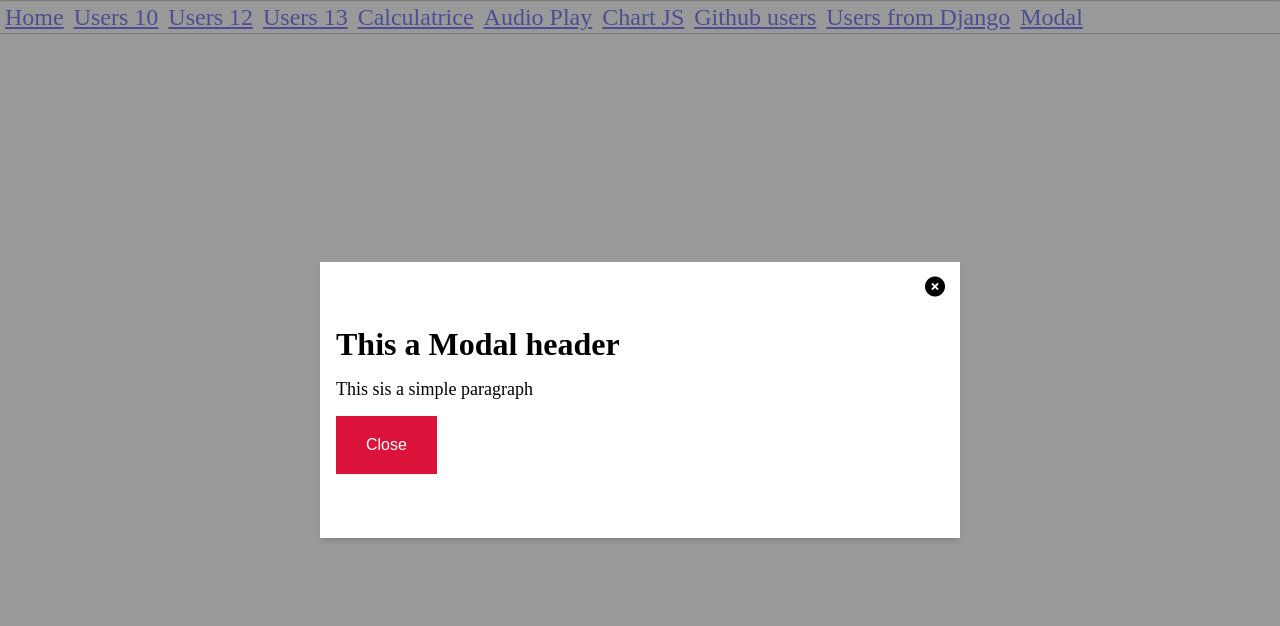
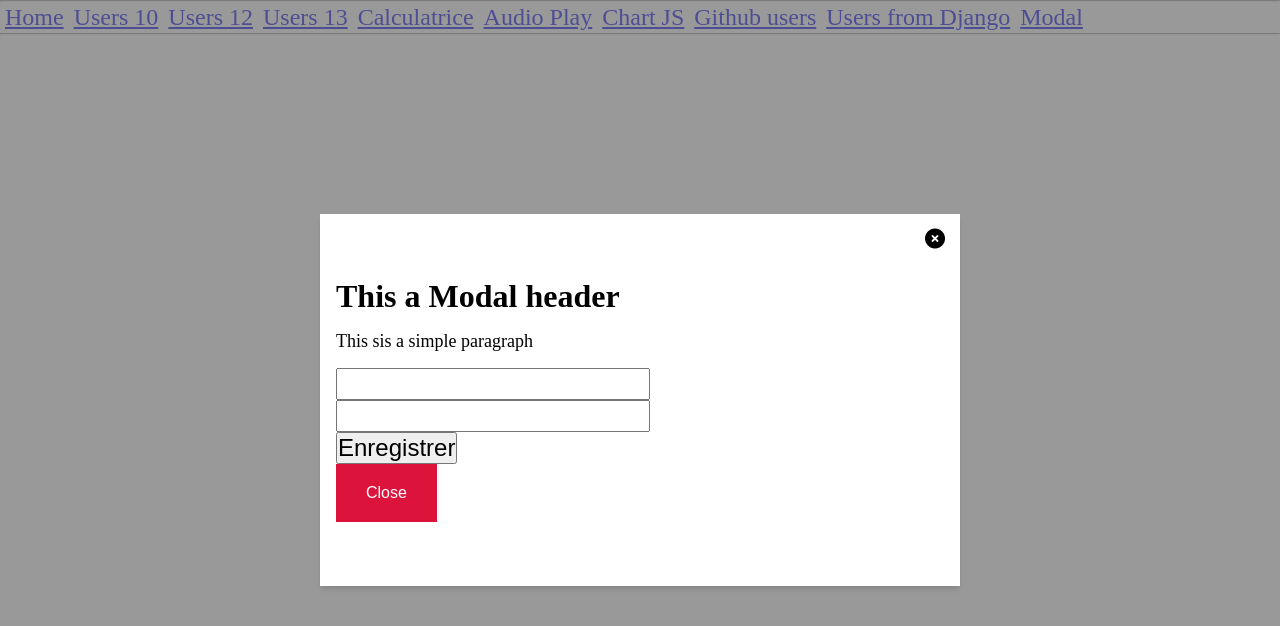
Before and after one commit to Jean-Lionel/Revision-vueJs, a Vue app: page /exemple-modal in a window 1280 px wide. Both pictures are taken after a click on the button "Open Modal". Shown: the top 626 px of the page. Built offline with nearby package versions, Linux system fonts and the light colour scheme.

Commit message:
adding modal in vue

```diff
--- a/src/views/Modal.vue
+++ b/src/views/Modal.vue
@@ -5,6 +5,13 @@
                 <div class="modal-content">
                     <h1>This a Modal header</h1>
                     <p>This sis a simple paragraph</p>
+                    <div>
+                        <input type="text" v-model="firstNumber">
+                        <input type="text" v-model="secondNumber">
+                    </div>
+                    <div>
+                    <button @click="saveInformation">Enregistrer</button>
+                    </div>
                 </div>
             </modal-component>
             <button v-show="!modalActive" @click="toggleModal">Open Modal</button>
@@ -19,12 +26,20 @@ export default {
     components: { ModalComponent },
     setup() {
         const modalActive = ref(false);
+        const firstNumber = ref(null);
+        const secondNumber = ref(null);
         const toggleModal = ()=>{
             modalActive.value = !modalActive.value;
         }
+        const saveInformation = () => {
+            console.log(firstNumber.value, secondNumber.value)
+        }
         return{
             modalActive,
-            toggleModal
+            firstNumber,
+            secondNumber,
+            toggleModal,
+            saveInformation
         }
     },
 }
```
